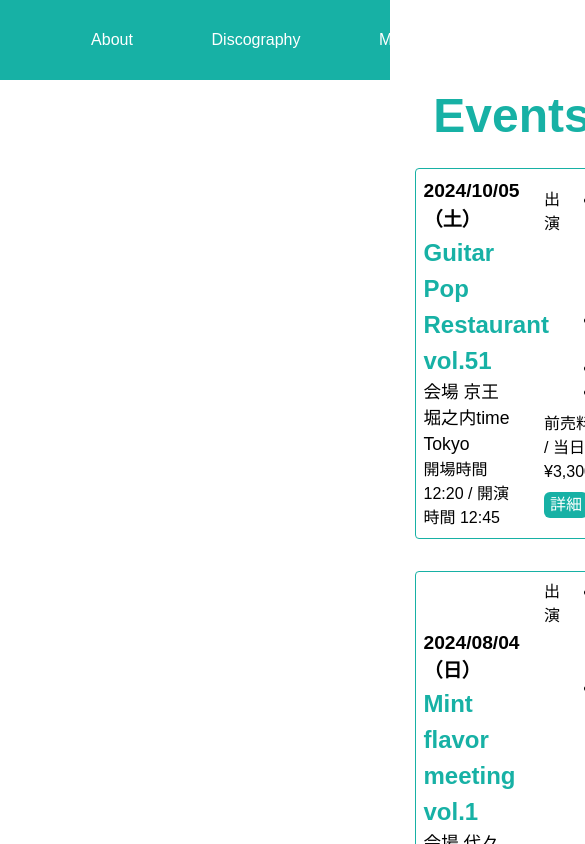
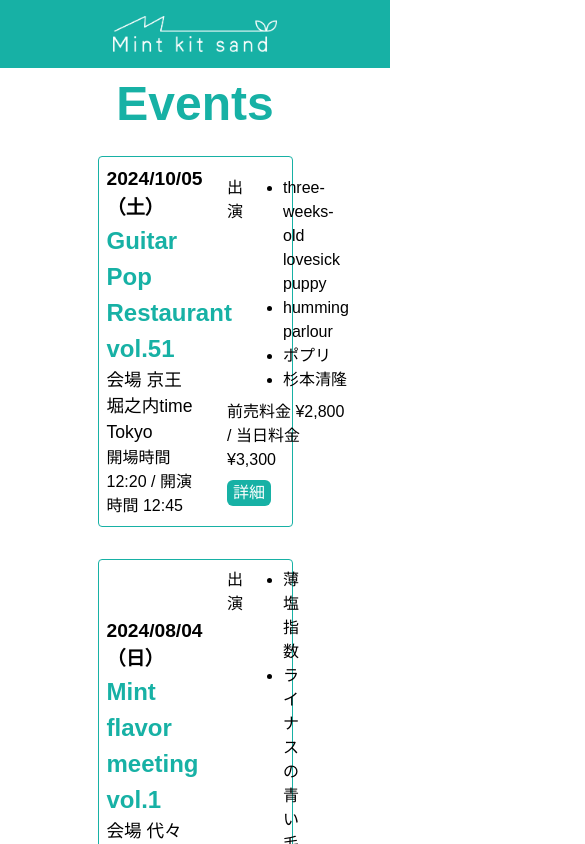
Before and after one commit to minustars1124/mint-kit-sand, a Nuxt app: page /events in a window 390 px wide. Shown: the top 844 px of the page, 585 px wide, since content can reach past the window. Built offline with nearby package versions, Linux system fonts and the light colour scheme.

Commit message:
ヘッダー部分にスマートフォン用の表示設定を追加

```diff
--- a/components/header/title.vue
+++ b/components/header/title.vue
@@ -26,4 +26,14 @@
         transition: .2s;
     }
 }
+
+@media screen and (max-width: 480px) {
+  .header-title {
+    &__link {
+        &--image {
+            height: 36px;
+        }
+    }
+  }
+}
 </style>
--- a/components/link/official.vue
+++ b/components/link/official.vue
@@ -49,4 +49,10 @@ const linkToYouTube = () => {
         }
     }
 }
+
+@media screen and (max-width: 480px) {
+  .link-official {
+    display: none;
+  }
+}
 </style>
--- a/components/navigation.vue
+++ b/components/navigation.vue
@@ -50,4 +50,10 @@
         }
     }
 }
+
+@media screen and (max-width: 480px) {
+  .navigation {
+    display: none;
+  }
+}
 </style>
--- a/layouts/default.vue
+++ b/layouts/default.vue
@@ -41,4 +41,15 @@ useHead({
     font-size: 12px;
   }
 }
+
+@media screen and (max-width: 480px) {
+  .layouts-default {
+    &__header {
+        justify-content: center;
+    }
+    &__main {
+        width: 100%;
+    }
+  }
+}
 </style>
```
